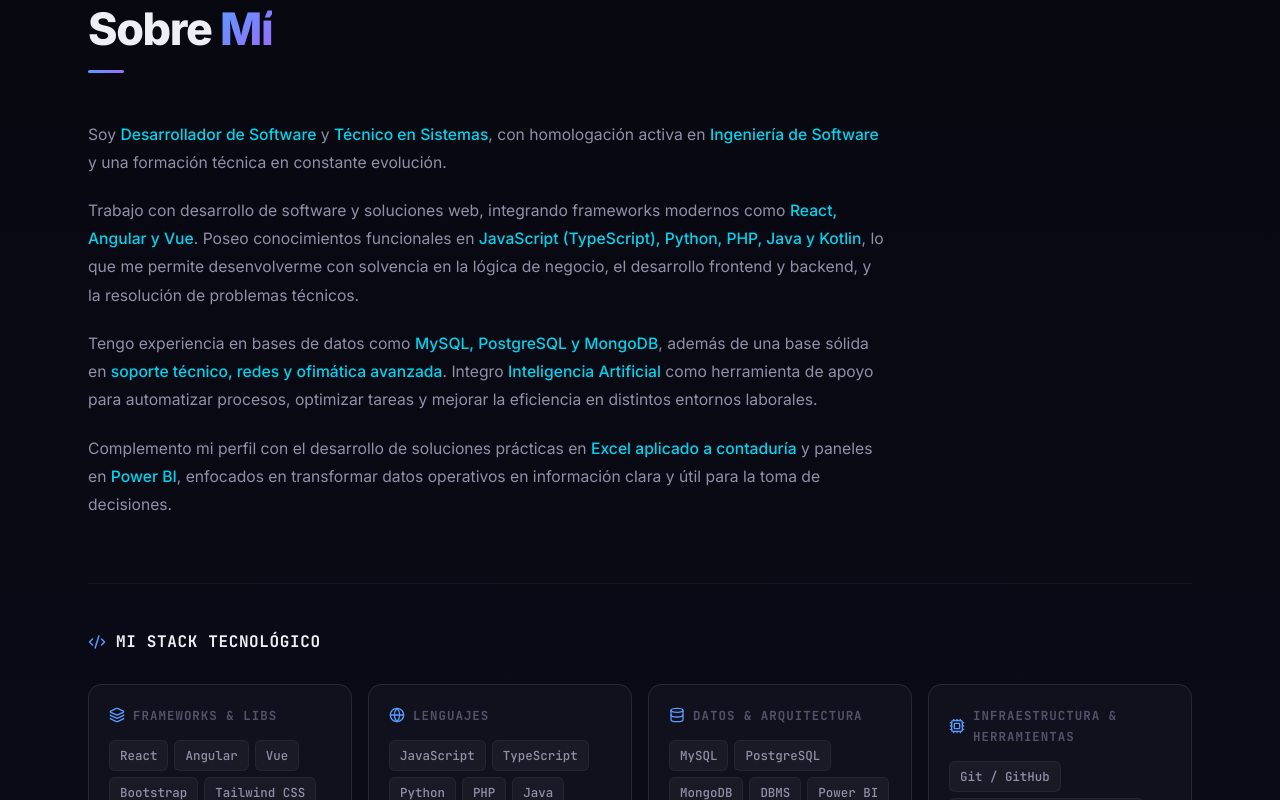
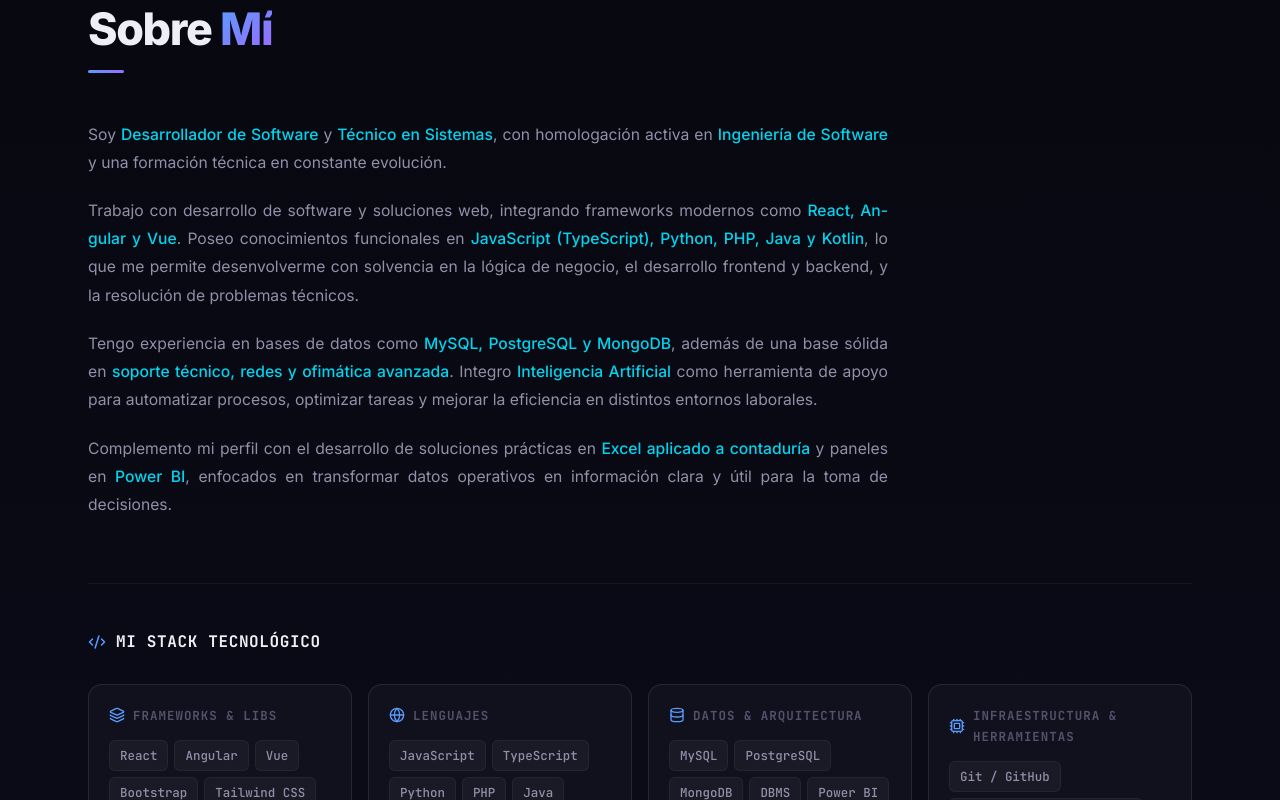
Before and after one commit to edissonpinza98/Mi_Portafolio_Web, a React (Vite) app: page / in a window 1280 px wide. Shown: the part 940-1740 px from the top of the page. Built offline with nearby package versions, Linux system fonts and the light colour scheme; no server answers; the database is empty.

Commit message:
Reajuste de footer y de seccion sobre mi justify text

```diff
--- a/src/components/About.css
+++ b/src/components/About.css
@@ -20,6 +20,9 @@
   font-size: 0.98rem;
   color: var(--text-secondary);
   line-height: 1.8;
+  text-align: justify;
+  text-justify: inter-word;
+  hyphens: auto;
 }
 
 /* ── Skills ──────────────────────────────────────────── */
--- a/src/components/Contact.css
+++ b/src/components/Contact.css
@@ -1,6 +1,7 @@
 /* ── Contact Section ─────────────────────────────────── */
 .contact-section {
   background: var(--bg-secondary);
+  padding-bottom: 0; /* el footer lleva su propio espacio inferior */
 }
 
 .contact-header {
@@ -166,8 +167,8 @@
 
 /* ── Footer ──────────────────────────────────────────── */
 .site-footer {
-  margin-top: 80px;
-  padding: 24px 28px;
+  margin-top: 48px;
+  padding: 20px 28px;
   border-top: 1px solid var(--border-subtle);
 }
 
```
